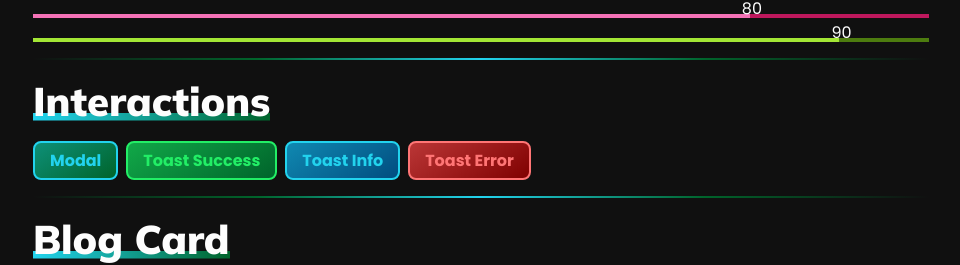
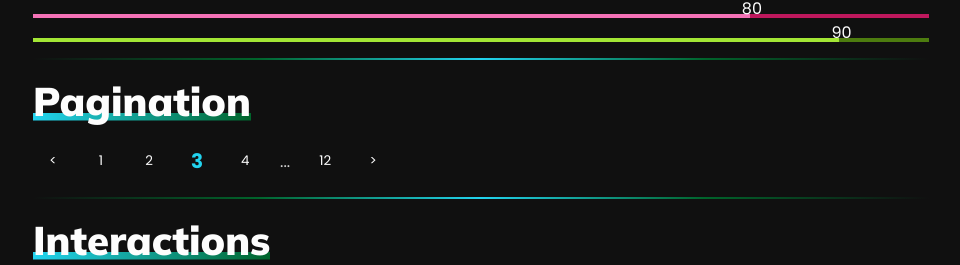
Before and after one commit to irenealcaine/template-navbar, a React (Vite) app: page / in a window 1280 px wide. Shown: the part 2362-2627 px from the top of the page, without its empty margins (159-1119 px from the left). Built offline with nearby package versions, Linux system fonts and the light colour scheme.

Commit message:
pagination

```diff
--- /dev/null
+++ b/src/Components/Pagination/Pagination.css
@@ -0,0 +1,85 @@
+.pagination {
+  display: flex;
+  flex-wrap: wrap;
+  align-items: center;
+  gap: 8px;
+
+  .pagination-pages {
+    display: flex;
+    flex-wrap: wrap;
+    align-items: center;
+    gap: 8px;
+  }
+
+  .pagination-control,
+  .pagination-page {
+    border: none;
+    background: var(--light);
+    color: var(--dark);
+    min-width: 40px;
+    height: 40px;
+    padding: 0 14px;
+    cursor: pointer;
+    transition: var(--transition);
+  }
+
+  .pagination-control:hover,
+  .pagination-page:hover {
+    color: var(--main);
+  }
+
+  .pagination-page.active {
+    color: var(--dark-main);
+    font-weight: 700;
+    font-size: 1.25em;
+  }
+
+  .pagination-control:disabled,
+  .pagination-page:disabled {
+    opacity: 0.5;
+    cursor: not-allowed;
+  }
+
+  .pagination-control:disabled:hover,
+  .pagination-page:disabled:hover {
+    color: var(--dark);
+  }
+
+  .pagination-ellipsis {
+    min-width: 24px;
+    text-align: center;
+    color: var(--dark-gray);
+  }
+
+  &.dark {
+    .pagination-control,
+    .pagination-page {
+      background: var(--dark);
+      color: var(--light);
+    }
+
+    .pagination-control:hover,
+    .pagination-page:hover {
+      color: var(--dark-main);
+    }
+
+    .pagination-page.active {
+      color: var(--main);
+    }
+
+    .pagination-control:disabled:hover,
+    .pagination-page:disabled:hover {
+      color: var(--light);
+    }
+
+    .pagination-ellipsis {
+      color: var(--light-gray);
+    }
+  }
+}
+
+@media (max-width: 600px) {
+  .pagination {
+    justify-content: center;
+  }
+}
--- /dev/null
+++ b/src/Components/Pagination/Pagination.jsx
@@ -0,0 +1,112 @@
+import "./Pagination.css";
+import { useContext, useMemo } from "react";
+import { DarkModeContext } from "../../Context/darkModeContext";
+
+const Pagination = ({
+  currentPage = 1,
+  totalPages = 1,
+  onPageChange,
+  siblingCount = 1,
+}) => {
+  const { darkMode } = useContext(DarkModeContext);
+
+  const safeTotalPages = Math.max(1, totalPages);
+  const safeCurrentPage = Math.min(Math.max(1, currentPage), safeTotalPages);
+
+  const handlePageChange = (page) => {
+    if (
+      !onPageChange ||
+      page === safeCurrentPage ||
+      page < 1 ||
+      page > safeTotalPages
+    ) {
+      return;
+    }
+
+    onPageChange(page);
+  };
+
+  const pageItems = useMemo(() => {
+    if (safeTotalPages <= 7) {
+      return Array.from({ length: safeTotalPages }, (_, index) => index + 1);
+    }
+
+    if (safeCurrentPage <= 3) {
+      return [1, 2, 3, 4, "...", safeTotalPages];
+    }
+
+    if (safeCurrentPage >= safeTotalPages - 2) {
+      return [
+        1,
+        "...",
+        safeTotalPages - 3,
+        safeTotalPages - 2,
+        safeTotalPages - 1,
+        safeTotalPages,
+      ];
+    }
+
+    const startPage = Math.max(2, safeCurrentPage - siblingCount);
+    const endPage = Math.min(
+      safeTotalPages - 1,
+      safeCurrentPage + siblingCount
+    );
+    const middlePages = Array.from(
+      { length: endPage - startPage + 1 },
+      (_, index) => startPage + index
+    );
+
+    return [1, "...", ...middlePages, "...", safeTotalPages];
+  }, [safeCurrentPage, safeTotalPages, siblingCount]);
+
+  return (
+    <div className="pagination-demo">
+      <nav
+        className={`pagination ${darkMode ? "dark" : ""}`}
+        aria-label="Paginación"
+      >
+        <button
+          type="button"
+          className="pagination-control"
+          onClick={() => handlePageChange(safeCurrentPage - 1)}
+          disabled={safeCurrentPage === 1}
+        >
+          &#60;
+        </button>
+
+        <div className="pagination-pages">
+          {pageItems.map((item, index) =>
+            item === "..." ? (
+              <span key={`ellipsis-${index}`} className="pagination-ellipsis">
+                ...
+              </span>
+            ) : (
+              <button
+                type="button"
+                key={item}
+                className={`pagination-page ${
+                  item === safeCurrentPage ? "active" : ""
+                }`}
+                onClick={() => handlePageChange(item)}
+                aria-current={item === safeCurrentPage ? "page" : undefined}
+              >
+                {item}
+              </button>
+            )
+          )}
+        </div>
+
+        <button
+          type="button"
+          className="pagination-control"
+          onClick={() => handlePageChange(safeCurrentPage + 1)}
+          disabled={safeCurrentPage === safeTotalPages}
+        >
+          &#62;
+        </button>
+      </nav>
+    </div>
+  );
+};
+
+export default Pagination;
--- a/src/Pages/Home/Home.css
+++ b/src/Pages/Home/Home.css
@@ -3,13 +3,12 @@
     display: flex;
     flex-wrap: wrap;
     gap: 5px;
-    padding:5px
+    padding: 5px;
   }
 
-  .grid{
+  .grid {
     display: flex;
     flex-wrap: wrap;
     gap: 8px;
-
   }
 }
--- a/src/Pages/Home/Home.jsx
+++ b/src/Pages/Home/Home.jsx
@@ -17,12 +17,14 @@ import Toast from "../../Components/Toast/Toast";
 import { useState } from "react"; //modal y toast
 import Table from "../../Components/Table/Table";
 import Accordion from "../../Components/Accordion/Accordion";
+import Pagination from "../../Components/Pagination/Pagination";
 
 const Home = () => {
   const [isOpen, setIsOpen] = useState(false); //modal
   const [toasts, setToasts] = useState([]); //toast
   const [checked, setChecked] = useState([]); //checkbox
   const [enabled, setEnabled] = useState([]); //switch
+  const [currentPage, setCurrentPage] = useState(3); //pagination
 
   //toasts
   const addToast = (message, type) => {
@@ -323,6 +325,15 @@ const Home = () => {
 
       <Hr />
 
+      <h2>Pagination</h2>
+      <Pagination
+        currentPage={currentPage}
+        totalPages={12}
+        onPageChange={setCurrentPage}
+      />
+
+      <Hr />
+
       <h2>Interactions</h2>
       <div className="grid">
         <Button value={"Modal"} onClick={() => setIsOpen(true)} />
```
